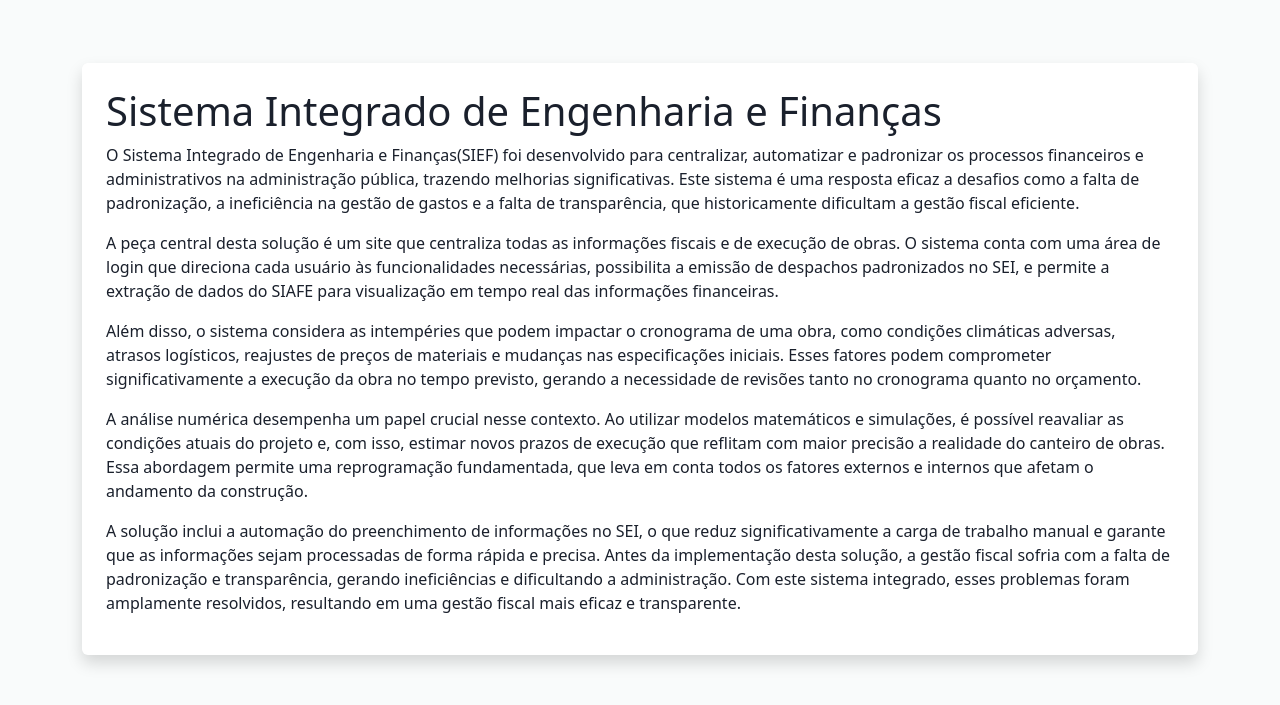
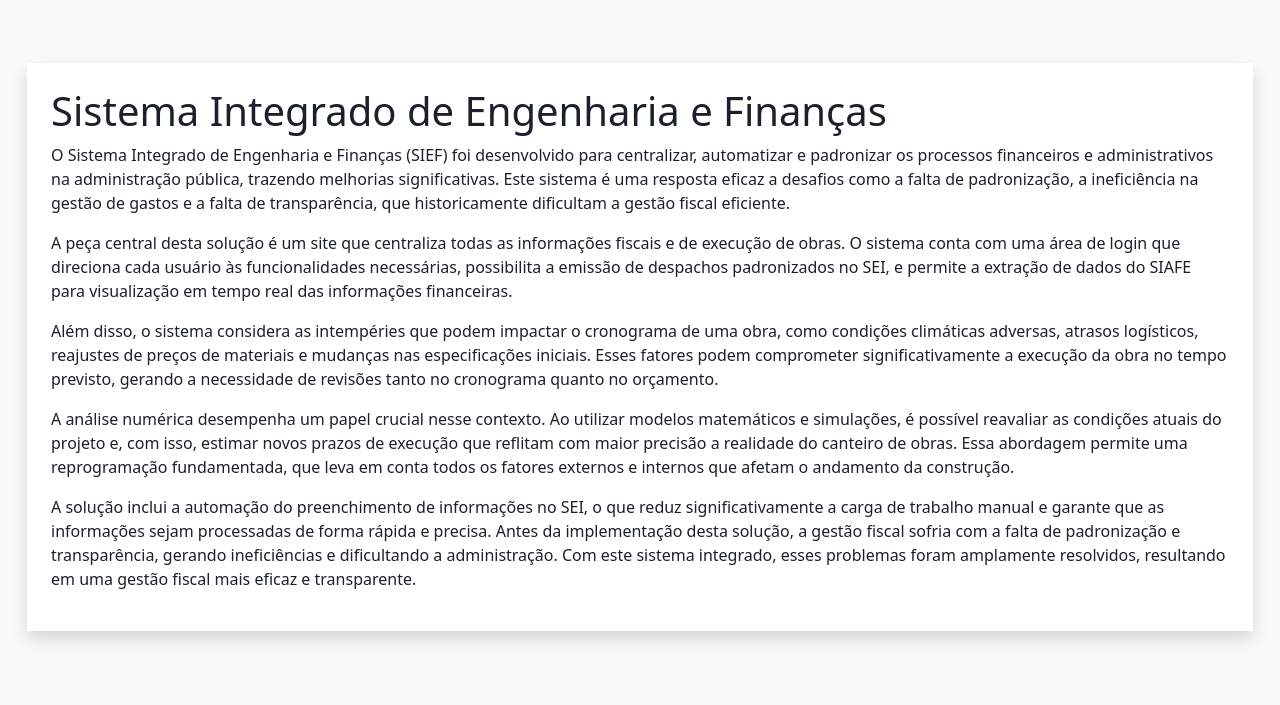
Before and after one commit to AiramBI/SECID, a Flask app: page / in a window 1280 px wide. Shown: the part 56-761 px from the top of the page. Run offline with Flask 3, Linux system fonts and the light colour scheme; some libraries are stand-ins or nearby versions.

Commit message:
Update home.html

```diff
--- a/SECID/templates/home.html
+++ b/SECID/templates/home.html
@@ -2,10 +2,10 @@
 
 {% block body %}
 
-<div class="container mt-5 d-flex justify-content-center">
-    <div class="p-4 bg-white shadow rounded">
+<div class="container-fluid mt-5 d-flex justify-content-center">
+    <div class="p-4 bg-white shadow" style="width: 100%;">
         <h1>Sistema Integrado de Engenharia e Finanças </h1>
-        <p>O Sistema Integrado de Engenharia e Finanças(SIEF) foi desenvolvido para centralizar, automatizar e padronizar os processos financeiros e administrativos na administração pública, trazendo melhorias significativas. Este sistema é uma resposta eficaz a desafios como a falta de padronização, a ineficiência na gestão de gastos e a falta de transparência, que historicamente dificultam a gestão fiscal eficiente.</p>
+        <p>O Sistema Integrado de Engenharia e Finanças (SIEF) foi desenvolvido para centralizar, automatizar e padronizar os processos financeiros e administrativos na administração pública, trazendo melhorias significativas. Este sistema é uma resposta eficaz a desafios como a falta de padronização, a ineficiência na gestão de gastos e a falta de transparência, que historicamente dificultam a gestão fiscal eficiente.</p>
         <p>
             A peça central desta solução é um site que centraliza todas as informações fiscais e de execução de obras. O sistema conta com uma área de login que direciona cada usuário às funcionalidades necessárias, possibilita a emissão de despachos padronizados no SEI, e permite a extração de dados do SIAFE para visualização em tempo real das informações financeiras.
         </p>
```
